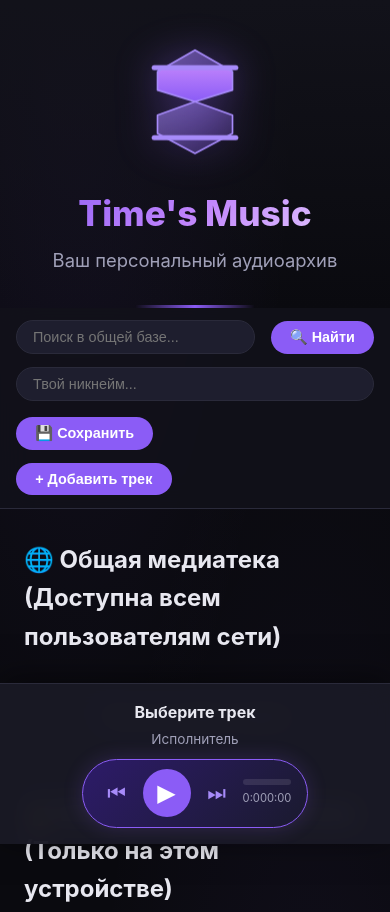
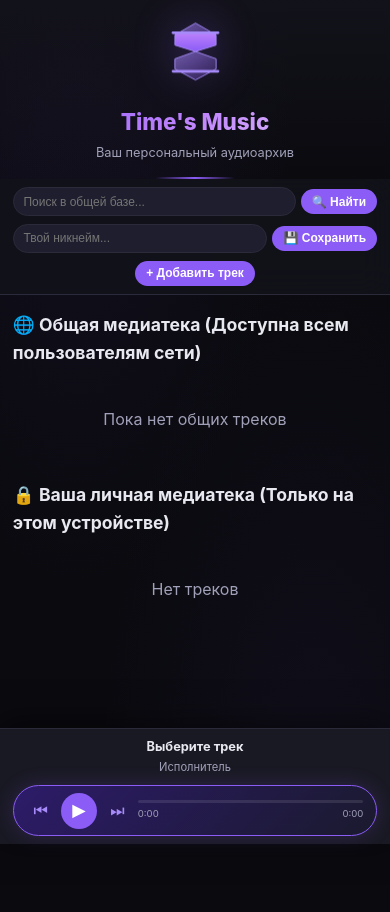
Before and after one commit to TimeQQ/MyMusicSite, a plain HTML site: page index.html in a window 390 px wide. Shown: the top 912 px of the page. After the commit the page ends 844 px from the top, so only its background shows below. Drawn offline with Linux system fonts and the light colour scheme; no server answers.

Commit message:
Update index.html

```diff
--- a/index.html
+++ b/index.html
@@ -34,24 +34,25 @@
     background-image:
         radial-gradient(ellipse at 20% 0%, rgba(139, 92, 246, 0.08) 0%, transparent 50%),
         radial-gradient(ellipse at 80% 100%, rgba(139, 92, 246, 0.05) 0%, transparent 50%);
-            padding-bottom: 140px;
+    padding-bottom: 120px;
 }
 
+/* Хедер */
 header {
     background: linear-gradient(180deg, var(--bg-secondary) 0%, transparent 100%);
-            padding: 3rem 1rem 2rem;
+    padding: 2rem 1rem 1.5rem;
     text-align: center;
     position: relative;
 }
 
 header::after {
     content: ''; position: absolute; bottom: 0; left: 50%; transform: translateX(-50%);
-            width: 120px; height: 3px; background: linear-gradient(90deg, transparent, var(--accent), transparent);
+    width: 80px; height: 2px; background: linear-gradient(90deg, transparent, var(--accent), transparent);
     border-radius: 2px;
 }
 
-        .logo-container { display: inline-block; margin-bottom: 0.8rem; animation: float 3s ease-in-out infinite; }
-        .logo-svg { width: 100px; height: auto; filter: drop-shadow(0 0 20px rgba(139, 92, 246, 0.4)); }
+.logo-container { display: inline-block; margin-bottom: 0.5rem; animation: float 3s ease-in-out infinite; }
+.logo-svg { width: 70px; height: auto; filter: drop-shadow(0 0 20px rgba(139, 92, 246, 0.4)); }
 
 @keyframes float {
     0%, 100% { transform: translateY(0); }
@@ -59,29 +60,30 @@
 }
 
 header h1 {
-            font-size: 3rem; font-weight: 800;
+    font-size: 2rem; font-weight: 800;
     background: linear-gradient(135deg, var(--accent), #c084fc, #e9d5ff);
     -webkit-background-clip: text; -webkit-text-fill-color: transparent; background-clip: text;
 }
 
-        header .subtitle { color: var(--text-secondary); font-size: 1.15rem; margin-top: 0.3rem; }
+header .subtitle { color: var(--text-secondary); font-size: 0.9rem; margin-top: 0.2rem; }
 
+/* Навигация */
 nav {
-            background-color: rgba(18, 18, 26, 0.85); backdrop-filter: blur(16px);
-            -webkit-backdrop-filter: blur(16px); padding: 0.8rem 1rem; position: sticky; top: 0; z-index: 100;
+    background-color: rgba(18, 18, 26, 0.9); backdrop-filter: blur(16px);
+    -webkit-backdrop-filter: blur(16px); padding: 0.6rem 1rem; position: sticky; top: 0; z-index: 100;
     border-bottom: 1px solid var(--border);
 }
 
 .nav-inner {
     max-width: 1300px; margin: 0 auto; display: flex;
-            justify-content: space-between; align-items: center; flex-wrap: wrap; gap: 0.8rem;
+    justify-content: space-between; align-items: center; flex-wrap: wrap; gap: 0.5rem;
 }
 
-        .controls-group { display: flex; align-items: center; gap: 1rem; }
+.controls-group { display: flex; align-items: center; gap: 0.5rem; flex-wrap: wrap; }
 
 .upload-btn, .search-btn, .save-nick-btn {
-            background: var(--accent); color: #fff; border: none; padding: 0.5rem 1.2rem;
-            border-radius: 50px; cursor: pointer; font-weight: 600; font-size: 0.9rem; transition: all var(--transition);
+    background: var(--accent); color: #fff; border: none; padding: 0.5rem 1rem;
+    border-radius: 50px; cursor: pointer; font-weight: 600; font-size: 0.85rem; transition: all var(--transition);
     white-space: nowrap;
 }
 
@@ -89,116 +91,165 @@
 
 .search-input, .nick-input {
     background: var(--bg-input); border: 1px solid var(--border); color: var(--text-primary);
-            padding: 0.5rem 1rem; border-radius: 50px; font-size: 0.9rem; min-width: 180px;
+    padding: 0.5rem 0.8rem; border-radius: 50px; font-size: 0.85rem; min-width: 120px; max-width: 200px;
 }
 
-        .nick-input { min-width: 160px; }
+/* Заголовки секций */
+.section-title {
+    max-width: 1300px; margin: 1.5rem auto 0; padding: 0 1rem;
+    font-size: 1.2rem; font-weight: 700;
+}
 
-        .section-title { max-width: 1300px; margin: 2rem auto 0; padding: 0 1.5rem; font-size: 1.5rem; font-weight: 700; }
-        .music-grid { display: grid; grid-template-columns: repeat(auto-fill, minmax(280px, 1fr)); gap: 1.5rem; max-width: 1300px; margin: 1rem auto 2rem; padding: 0 1.5rem; }
+/* Сетка треков */
+.music-grid {
+    display: grid; grid-template-columns: repeat(auto-fill, minmax(250px, 1fr));
+    gap: 1rem; max-width: 1300px; margin: 0.8rem auto 1.5rem; padding: 0 1rem;
+}
 
 .track-card {
-            background: var(--bg-card); border: 1px solid var(--border); border-radius: var(--radius);
-            padding: 1.2rem; cursor: pointer; transition: transform var(--transition), border-color var(--transition);
-            display: flex; flex-direction: column; justify-content: space-between; min-height: 130px; position: relative;
+    background: var(--bg-card); border: 1px solid var(--border); border-radius: var(--radius-sm);
+    padding: 1rem; cursor: pointer; transition: transform var(--transition), border-color var(--transition);
+    display: flex; flex-direction: column; justify-content: space-between; min-height: 110px; position: relative;
 }
 
-        .track-card:hover { transform: translateY(-4px); border-color: var(--accent); }
+.track-card:hover { transform: translateY(-3px); border-color: var(--accent); }
 .track-card.active { border-color: var(--accent); box-shadow: 0 0 20px var(--accent-glow); }
-        .track-title { font-size: 1.2rem; font-weight: 700; margin-bottom: 0.3rem; white-space: nowrap; overflow: hidden; text-overflow: ellipsis; padding-right: 25px; }
-        .track-artist { color: var(--text-secondary); font-size: 0.9rem; margin-bottom: 0.8rem; }
-        .track-meta { font-size: 0.8rem; color: var(--text-secondary); display: flex; justify-content: space-between; align-items: center; flex-wrap: wrap; gap: 0.5rem; }
+.track-card:active { transform: scale(0.98); }
+
+.track-title { font-size: 1rem; font-weight: 700; margin-bottom: 0.2rem; white-space: nowrap; overflow: hidden; text-overflow: ellipsis; padding-right: 25px; }
+.track-artist { color: var(--text-secondary); font-size: 0.8rem; margin-bottom: 0.6rem; }
+.track-meta { font-size: 0.7rem; color: var(--text-secondary); display: flex; justify-content: space-between; align-items: center; flex-wrap: wrap; gap: 0.3rem; }
 
 .share-cloud-btn {
     background: rgba(139, 92, 246, 0.2); border: 1px solid var(--accent); color: var(--accent-hover);
-            padding: 0.2rem 0.6rem; border-radius: 50px; font-size: 0.75rem; cursor: pointer; font-weight: 600;
+    padding: 0.2rem 0.5rem; border-radius: 50px; font-size: 0.7rem; cursor: pointer; font-weight: 600;
     transition: all var(--transition); white-space: nowrap;
 }
 .share-cloud-btn:hover { background: var(--accent); color: #fff; }
 
-        .delete-btn { position: absolute; top: 1.2rem; right: 1.2rem; background: transparent; border: none; color: #ff4444; cursor: pointer; font-weight: bold; font-size: 1rem; opacity: 0.6; }
+.delete-btn { position: absolute; top: 1rem; right: 1rem; background: transparent; border: none; color: #ff4444; cursor: pointer; font-weight: bold; font-size: 1rem; opacity: 0.7; }
 .delete-btn:hover { opacity: 1; }
 
-        /* Кастомный плеер */
+/* Плеер */
 .audio-player-container {
-            position: fixed; bottom: 0; left: 0; width: 100%; background: rgba(26, 26, 37, 0.95);
+    position: fixed; bottom: 0; left: 0; width: 100%; background: rgba(26, 26, 37, 0.97);
     backdrop-filter: blur(12px); -webkit-backdrop-filter: blur(12px); border-top: 1px solid var(--border);
-            padding: 1rem 2rem; box-shadow: 0 -4px 30px rgba(0,0,0,0.5); z-index: 1000;
-            display: flex; align-items: center; justify-content: space-between; gap: 2rem;
+    padding: 0.8rem 1rem; box-shadow: 0 -4px 30px rgba(0,0,0,0.5); z-index: 1000;
+    display: flex; align-items: center; justify-content: space-between; gap: 1rem;
 }
 
-        .current-track-info { min-width: 180px; max-width: 250px; }
-        .current-track-info h4 { font-size: 1rem; margin-bottom: 0.2rem; white-space: nowrap; overflow: hidden; text-overflow: ellipsis; }
-        .current-track-info p { font-size: 0.85rem; color: var(--text-secondary); }
+.current-track-info { min-width: 120px; max-width: 180px; }
+.current-track-info h4 { font-size: 0.85rem; margin-bottom: 0.1rem; white-space: nowrap; overflow: hidden; text-overflow: ellipsis; }
+.current-track-info p { font-size: 0.75rem; color: var(--text-secondary); }
 
 .custom-player {
-            flex: 1; max-width: 800px; display: flex; align-items: center; gap: 1rem;
+    flex: 1; max-width: 800px; display: flex; align-items: center; gap: 0.6rem;
     background: linear-gradient(135deg, #2d1b69 0%, #1a1a2e 100%);
     border: 1px solid var(--accent); border-radius: 50px;
-            padding: 0.8rem 1.5rem; box-shadow: 0 0 20px rgba(139, 92, 246, 0.2);
+    padding: 0.5rem 1rem; box-shadow: 0 0 20px rgba(139, 92, 246, 0.2);
 }
 
 .player-btn {
-            background: none; border: none; color: var(--accent-hover); font-size: 1.3rem;
-            cursor: pointer; transition: all 0.2s; width: 36px; height: 36px;
+    background: none; border: none; color: var(--accent-hover); font-size: 1.1rem;
+    cursor: pointer; transition: all 0.2s; width: 30px; height: 30px;
     display: flex; align-items: center; justify-content: center; border-radius: 50%;
 }
 
-        .player-btn:hover { background: rgba(139, 92, 246, 0.2); color: #fff; transform: scale(1.1); }
+.player-btn:hover { background: rgba(139, 92, 246, 0.2); color: #fff; }
+.player-btn:active { transform: scale(0.9); }
 
 .player-btn.play-btn {
-            width: 48px; height: 48px; font-size: 1.5rem;
+    width: 40px; height: 40px; font-size: 1.2rem;
     background: var(--accent); color: #fff;
 }
 
 .player-btn.play-btn:hover { background: var(--accent-hover); box-shadow: 0 0 20px var(--accent-glow); }
 
-        .progress-container { flex: 1; display: flex; flex-direction: column; gap: 0.3rem; cursor: pointer; }
+.progress-container { flex: 1; display: flex; flex-direction: column; gap: 0.2rem; cursor: pointer; }
 
 .progress-bar {
-            width: 100%; height: 6px; background: rgba(255, 255, 255, 0.1);
-            border-radius: 3px; overflow: hidden; position: relative;
+    width: 100%; height: 4px; background: rgba(255, 255, 255, 0.1);
+    border-radius: 2px; overflow: hidden;
 }
 
 .progress-fill {
     height: 100%; background: linear-gradient(90deg, var(--accent), #c084fc);
-            border-radius: 3px; width: 0%; transition: width 0.1s linear; position: relative;
+    border-radius: 2px; width: 0%; transition: width 0.1s linear;
 }
 
-        .progress-fill::after {
-            content: ''; position: absolute; right: -4px; top: -3px;
-            width: 12px; height: 12px; background: #fff; border-radius: 50%;
-            box-shadow: 0 0 10px rgba(139, 92, 246, 0.6); opacity: 0; transition: opacity 0.2s;
-        }
+.time-display { display: flex; justify-content: space-between; font-size: 0.65rem; color: var(--text-secondary); }
 
-        .progress-container:hover .progress-fill::after { opacity: 1; }
+.volume-container { display: flex; align-items: center; gap: 0.3rem; }
 
-        .time-display { display: flex; justify-content: space-between; font-size: 0.7rem; color: var(--text-secondary); }
-
-        .volume-container { display: flex; align-items: center; gap: 0.5rem; }
-
-        .volume-icon { color: var(--accent-hover); font-size: 1.1rem; }
+.volume-icon { color: var(--accent-hover); font-size: 1rem; }
 
 .volume-slider {
-            width: 70px; height: 4px; -webkit-appearance: none; appearance: none;
+    width: 50px; height: 3px; -webkit-appearance: none; appearance: none;
     background: rgba(255, 255, 255, 0.2); border-radius: 2px; outline: none;
 }
 
 .volume-slider::-webkit-slider-thumb {
-            -webkit-appearance: none; width: 14px; height: 14px;
+    -webkit-appearance: none; width: 12px; height: 12px;
     background: var(--accent); border-radius: 50%; cursor: pointer;
-            box-shadow: 0 0 10px var(--accent-glow);
 }
 
+/* ============ АДАПТАЦИЯ ДЛЯ ТЕЛЕФОНОВ ============ */
 @media (max-width: 768px) {
-            header h1 { font-size: 2.2rem; }
-            .nav-inner { flex-direction: column; }
-            .controls-group { width: 100%; flex-wrap: wrap; }
-            .search-input, .nick-input { min-width: auto; flex: 1; }
-            .audio-player-container { flex-direction: column; padding: 1rem; gap: 0.5rem; }
-            .current-track-info { max-width: 100%; text-align: center; }
-            .custom-player { flex-wrap: wrap; gap: 0.5rem; padding: 0.6rem 1rem; }
+    body { padding-bottom: 100px; }
+
+    header { padding: 1.5rem 0.8rem 1rem; }
+    header h1 { font-size: 1.6rem; }
+    header .subtitle { font-size: 0.8rem; }
+    .logo-svg { width: 55px; }
+
+    nav { padding: 0.5rem 0.8rem; }
+    .nav-inner { flex-direction: column; gap: 0.5rem; }
+    .controls-group { width: 100%; justify-content: center; }
+    .search-input, .nick-input { min-width: 100px; max-width: 100%; flex: 1; }
+    .upload-btn, .search-btn, .save-nick-btn { font-size: 0.8rem; padding: 0.4rem 0.8rem; }
+
+    .section-title { font-size: 1.1rem; margin-top: 1rem; padding: 0 0.8rem; }
+
+    .music-grid {
+        grid-template-columns: 1fr;
+        gap: 0.7rem;
+        margin: 0.5rem auto 1rem;
+        padding: 0 0.8rem;
+    }
+
+    .track-card { padding: 0.8rem; min-height: 90px; border-radius: var(--radius-sm); }
+    .track-title { font-size: 0.95rem; }
+    .track-artist { font-size: 0.75rem; }
+
+    /* Плеер на телефоне */
+    .audio-player-container {
+        padding: 0.5rem 0.8rem; gap: 0.5rem; flex-direction: column;
+    }
+
+    .current-track-info {
+        min-width: 100%; max-width: 100%; text-align: center;
+    }
+    .current-track-info h4 { font-size: 0.8rem; }
+    .current-track-info p { font-size: 0.7rem; }
+
+    .custom-player {
+        width: 100%; max-width: 100%; gap: 0.4rem;
+        padding: 0.4rem 0.8rem; border-radius: 30px;
+    }
+
+    .player-btn { width: 28px; height: 28px; font-size: 1rem; }
+    .player-btn.play-btn { width: 36px; height: 36px; font-size: 1.1rem; }
     .volume-container { display: none; }
+    .progress-bar { height: 3px; }
+    .time-display { font-size: 0.6rem; }
+}
+
+/* Для очень маленьких экранов */
+@media (max-width: 400px) {
+    header h1 { font-size: 1.4rem; }
+    .controls-group { gap: 0.3rem; }
+    .upload-btn, .search-btn, .save-nick-btn { font-size: 0.75rem; padding: 0.35rem 0.7rem; }
+    .search-input, .nick-input { font-size: 0.75rem; padding: 0.4rem 0.6rem; }
 }
     </style>
 </head>
```
Lines whose indentation alone changed are shown as unchanged.
